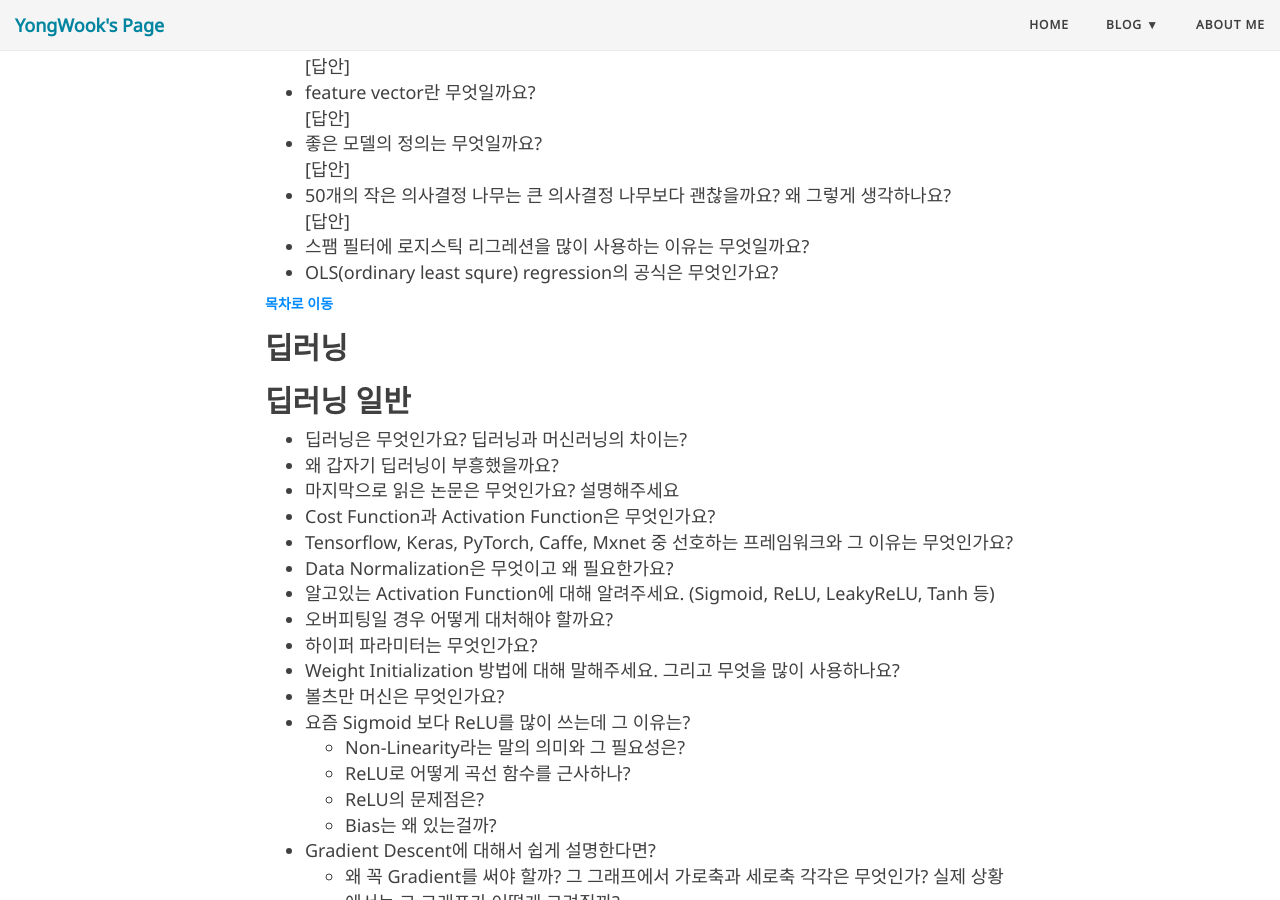
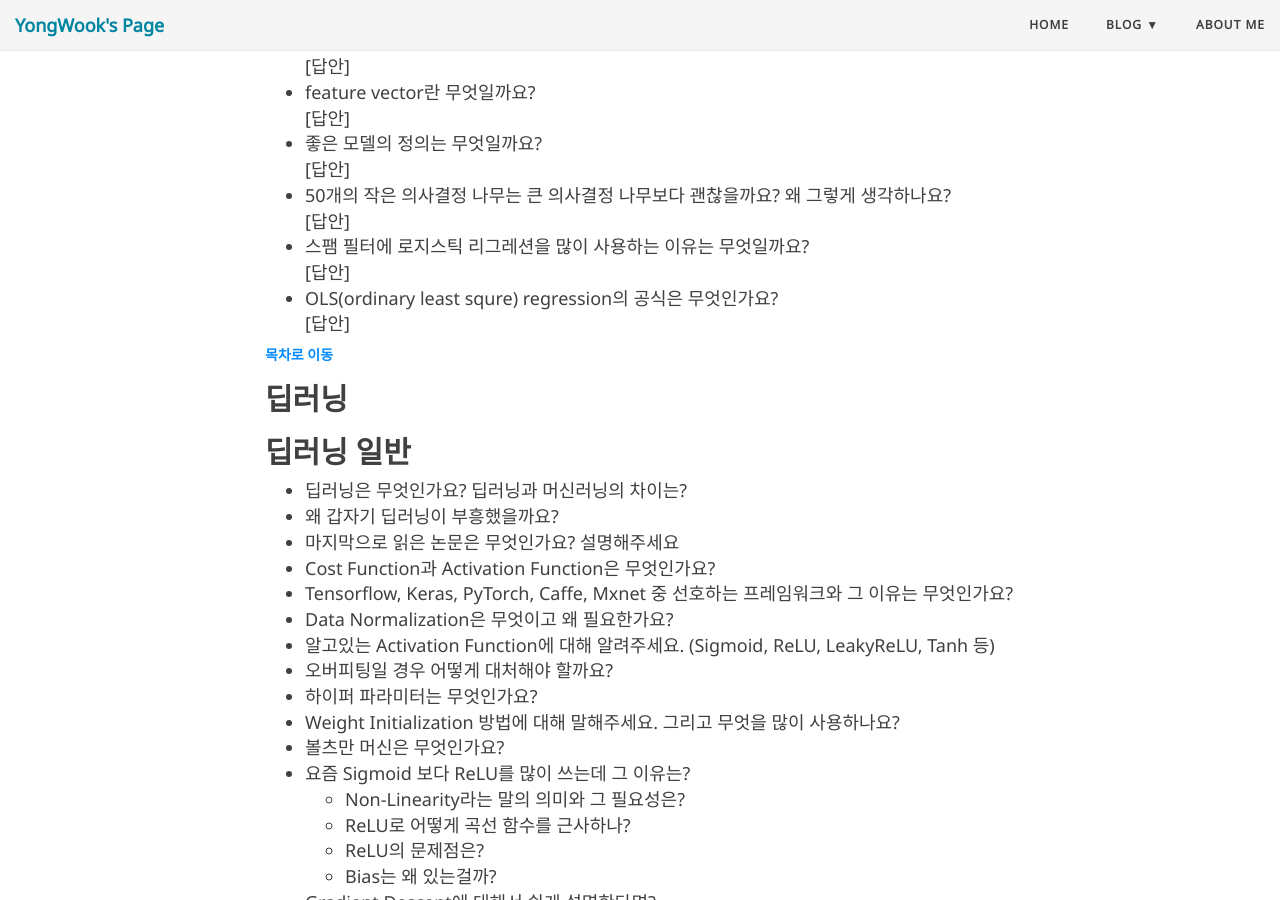
Before and after one commit to YongWookHa/yongwookha.github.io_, a Jekyll site: the page built from collections/_Machine_Learning/2019-10-11-Interview Question.md, in a window 1280 px wide and 900 px high, scrolled down 3958 px. Built offline with Jekyll 4.4.1, drawn with Linux system fonts in a browser that asks for light colours; nearby versions of some CDN libraries; comment, search, counter and statistics services are not loaded.

Commit message:
update: complete Machine Learning Parts

```diff
--- a/collections/_Machine_Learning/2019-10-11-Interview Question.md
+++ b/collections/_Machine_Learning/2019-10-11-Interview Question.md
@@ -323,7 +323,19 @@
 
   </details>
 - 스팸 필터에 로지스틱 리그레션을 많이 사용하는 이유는 무엇일까요?
+  <details markdown="1">
+  <summary>[답안]</summary>
+
+  > 스팸 필터링 분야에서 좋은 성능을 보이는데다가 해석이 용이하며, 계산 비용도 매우 저렴하기 때문이다.
+
+  </details>
 - OLS(ordinary least squre) regression의 공식은 무엇인가요?
+  <details markdown="1">
+  <summary>[답안]</summary>
+
+  > ![](https://www.dropbox.com/s/t906c7zv8asj406/OLS-regression.jpeg?raw=1)
+
+  </details
 
 
 ##### [목차로 이동](#contents)
```
